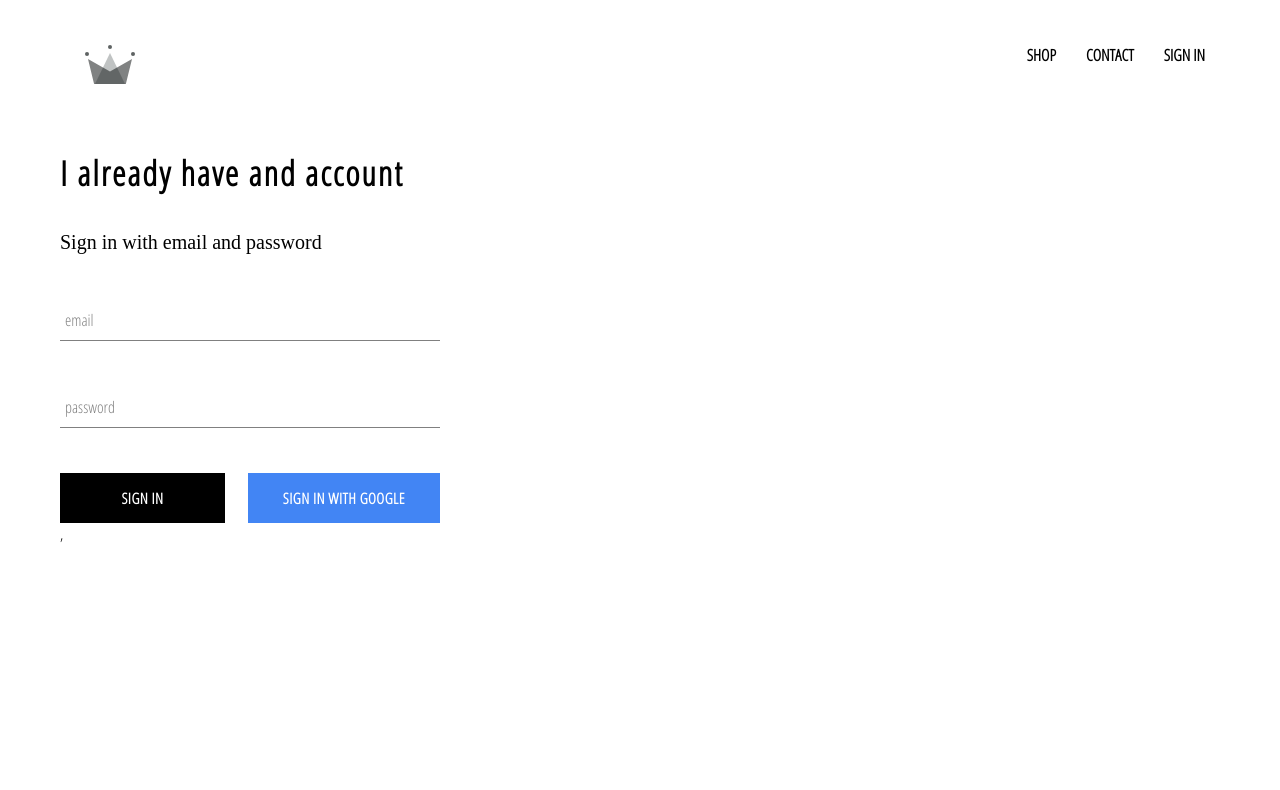
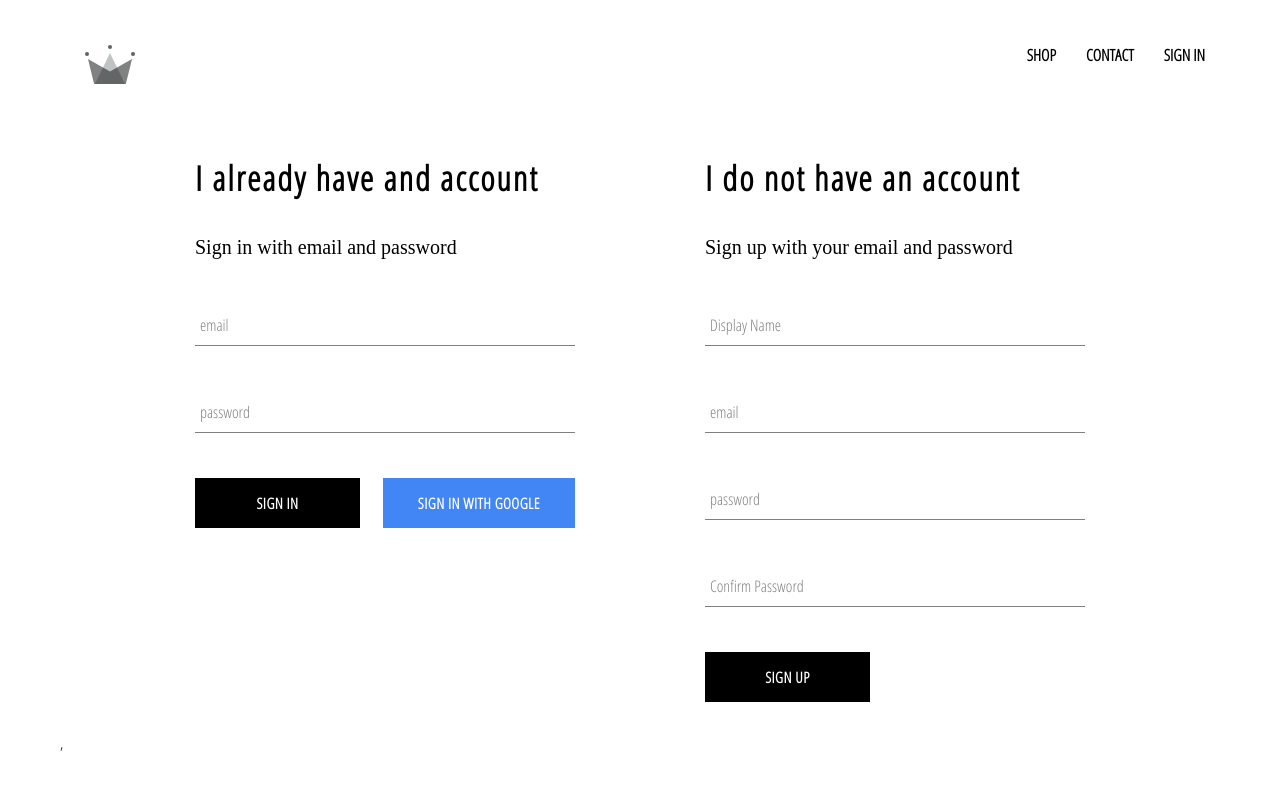
Before and after one commit to ayanb12/Book-Store-E-commerce-, a React (Create React App) app: page /signin in a window 1280 px wide. Shown: the top 790 px of the page. Built offline with nearby package versions, Linux system fonts and the light colour scheme; no server answers.

Commit message:
Implemented firebase utils,stored authenticated user into firestore

```diff
--- a/src/App.js
+++ b/src/App.js
@@ -5,7 +5,7 @@
 import ShopPage from "./pages/shop/shop.component";
 import Header from "./components/header/header.component";
 import SignInAndSingUpPage from "./pages/sign-in-and-sign-up/sign-in-and-sign-up.component";
-import { auth } from "./firebase/firebase.utils";
+import { auth, createUserProfileDocument } from "./firebase/firebase.utils";
 
 class App extends Component {
   constructor(props) {
@@ -19,10 +19,26 @@
   unsubscribeFromAuth = null;
 
   componentDidMount() {
-    this.unsubscribeFromAuth = auth.onAuthStateChanged(user => {
-      this.setState({ currentUser: user });
+    this.unsubscribeFromAuth = auth.onAuthStateChanged(async userAuth => {
+      if (userAuth) {
+        const userRef = await createUserProfileDocument(userAuth);
 
-      console.log(user);
+        userRef.onSnapshot(snapShot => {
+          this.setState(
+            {
+              currentUser: {
+                id: snapShot.id,
+                ...snapShot.data()
+              }
+            },
+            () => {
+              console.log(this.state.currentUser);
+            }
+          );
+        });
+      } else {
+        this.setState({ currentUser: userAuth });
+      }
     });
   }
 
--- /dev/null
+++ b/src/components/sign-up/sign-up.component.jsx
@@ -0,0 +1,100 @@
+import React, { Component } from "react";
+
+import FormInput from "./../form-input/form-input.component";
+import CustomButton from "./../custom-button/custom-button.component";
+
+import {
+  auth,
+  createUserProfileDocument
+} from "./../../firebase/firebase.utils";
+import "./sign-up.styles.scss";
+
+class SignUp extends Component {
+  constructor(props) {
+    super(props);
+
+    this.state = {
+      displayName: "",
+      email: "",
+      password: "",
+      confirmPassword: ""
+    };
+  }
+
+  handleSubmit = async e => {
+    e.preventDefault();
+    const { displayName, email, password, confirmPassword } = this.state;
+
+    if (password !== confirmPassword) {
+      alert("passwords don't match");
+    }
+
+    try {
+      const { user } = await auth.createUserWithEmailAndPassword(
+        email,
+        password
+      );
+
+      await createUserProfileDocument(user, { displayName });
+
+      this.setState({
+        displayName: "",
+        email: "",
+        password: "",
+        confirmPassword: ""
+      });
+    } catch (error) {
+      console.log("Error in Sign-Up", error);
+    }
+  };
+
+  handleChange = e => {
+    const { name, value } = e.target;
+
+    this.setState({ [name]: value });
+  };
+
+  render() {
+    const { displayName, email, password, confirmPassword } = this.state;
+    return (
+      <div className="sign-up">
+        <h2 className="title">I do not have an account</h2>
+        <span className="title2">Sign up with your email and password</span>
+        <form className="sign-up-form" onSubmit={this.handleSubmit}>
+          <FormInput
+            name="displayName"
+            type="text"
+            value={displayName}
+            label="Display Name"
+            handleChange={this.handleChange}
+          />
+          <FormInput
+            name="email"
+            type="email"
+            value={email}
+            label="email"
+            handleChange={this.handleChange}
+          />
+          <FormInput
+            name="password"
+            type="password"
+            value={password}
+            label="password"
+            handleChange={this.handleChange}
+          />
+          <FormInput
+            name="confirmPassword"
+            type="password"
+            value={confirmPassword}
+            label="Confirm Password"
+            handleChange={this.handleChange}
+          />
+
+          <CustomButton type="submit">SIGN UP</CustomButton>
+        </form>
+      </div>
+    );
+  }
+}
+
+export default SignUp;
--- /dev/null
+++ b/src/components/sign-up/sign-up.styles.scss
@@ -0,0 +1,16 @@
+.sign-up {
+	display: flex;
+	flex-direction: column;
+	width: 380px;
+
+	.title {
+		margin: 35px 0;
+		font-size: 34px;
+		letter-spacing: 2px;
+	}
+
+	.title2 {
+		font-size: 20px;
+		font-family: cursive
+	}
+}
--- a/src/firebase/firebase.utils.js
+++ b/src/firebase/firebase.utils.js
@@ -13,6 +13,31 @@
   measurementId: "G-8023NQLRM2"
 };
 
+export const createUserProfileDocument = async (userAuth, additionalData) => {
+  if (!userAuth) return;
+
+  const userRef = firestore.doc(`users/${userAuth.uid}`);
+
+  const snapShot = await userRef.get();
+
+  if (!snapShot.exists) {
+    const { displayName, email } = userAuth;
+    const createdAt = new Date();
+    try {
+      await userRef.set({
+        displayName,
+        email,
+        createdAt,
+        ...additionalData
+      });
+    } catch (error) {
+      console.log("error creating user", error.message);
+    }
+  }
+
+  return userRef;
+};
+
 firebase.initializeApp(config);
 
 export const auth = firebase.auth();
--- a/src/pages/sign-in-and-sign-up/sign-in-and-sign-up.component.jsx
+++ b/src/pages/sign-in-and-sign-up/sign-in-and-sign-up.component.jsx
@@ -1,10 +1,12 @@
 import React from "react";
 import "./sign-in-and-sign-up.styles.scss";
 import SignIn from "./../../components/sign-in/sign-in.component";
+import SignUp from "./../../components/sign-up/sign-up.component";
 
 const SignInAndSingUpPage = () => (
-  <div className="dign-in-and-sign-up">
+  <div className="sign-in-and-sign-up">
     <SignIn />
+    <SignUp />
   </div>
 );
 
--- a/src/pages/sign-in-and-sign-up/sign-in-and-sign-up.styles.scss
+++ b/src/pages/sign-in-and-sign-up/sign-in-and-sign-up.styles.scss
@@ -0,0 +1,6 @@
+.sign-in-and-sign-up {
+	width: 890px;
+	display: flex;
+	justify-content: space-between;
+	margin: 30px auto;
+}
```
